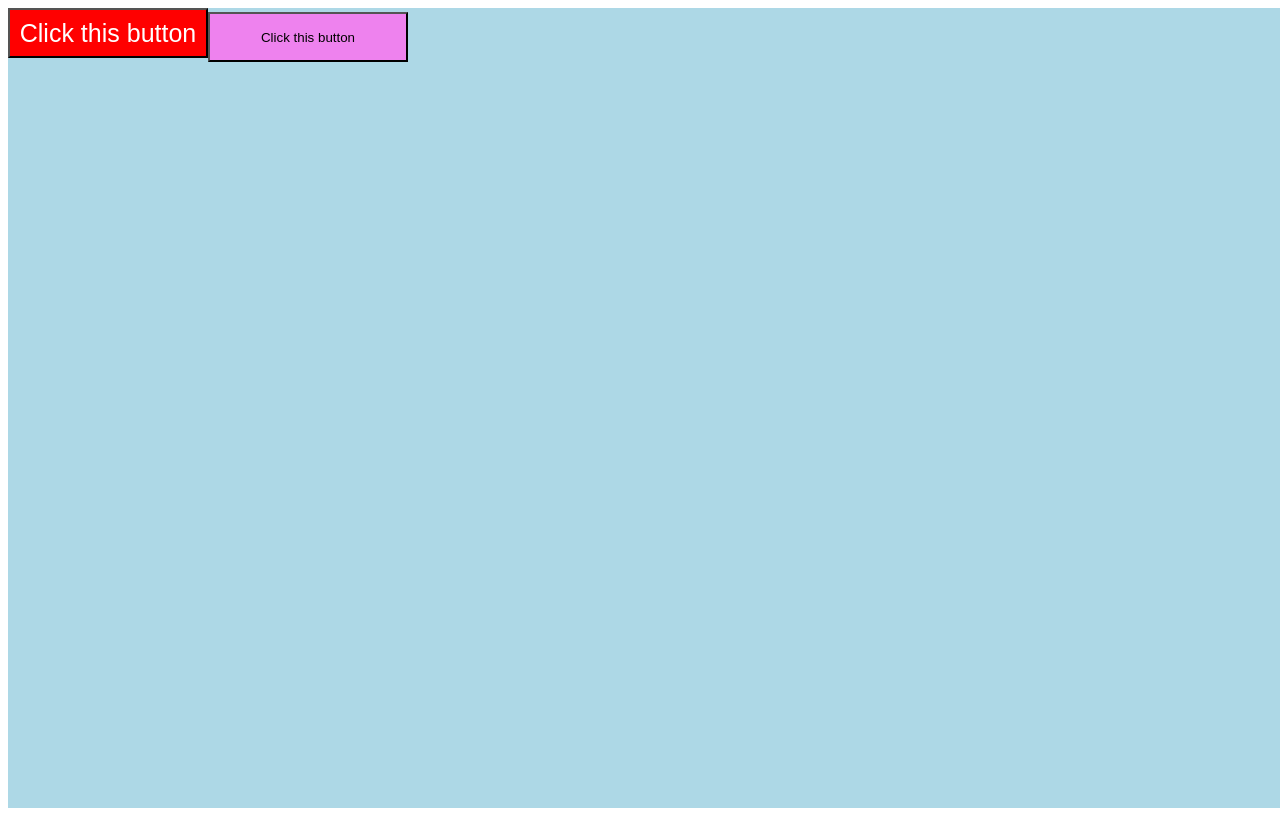
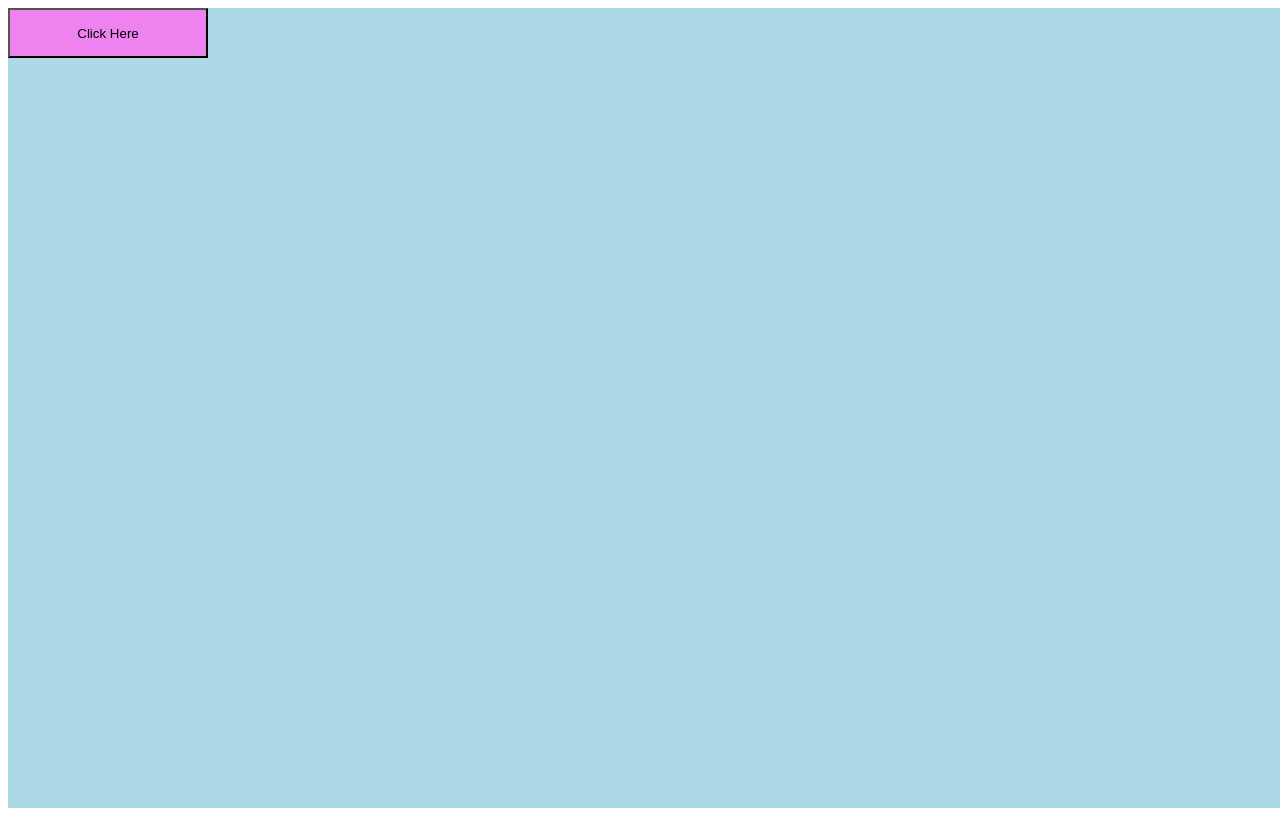
Before and after one commit to gojanedoe/styled-components-practice, a React (Create React App) app: page / in a window 1280 px wide. Built offline with nearby package versions, Linux system fonts and the light colour scheme.

Commit message:
Separate out button component from styled component

```diff
--- a/src/App.js
+++ b/src/App.js
@@ -1,13 +1,13 @@
-import { Button, ButtonLabel } from "./Components/Button.style";
+import { StyledButton } from "./Components/Button.style";
 import { AppContainer } from "./Components/Container.style";
 
 function App() {
   return (
     <AppContainer>
-      <Button backgroundColor="red">
-        <ButtonLabel>Click this button</ButtonLabel>
-      </Button>
-      <Button backgroundColor="violet">Click this button</Button>
+      <StyledButton
+        buttonLabel="Click Here"
+        backgroundColor="violet"
+      ></StyledButton>
     </AppContainer>
   );
 }
--- /dev/null
+++ b/src/Components/Button.js
@@ -0,0 +1,7 @@
+import React from "react";
+
+function Button({ className, buttonLabel }) {
+  return <button className={className}> {buttonLabel} </button>;
+}
+
+export default Button;
--- a/src/Components/Button.style.js
+++ b/src/Components/Button.style.js
@@ -1,6 +1,7 @@
 import styled from "styled-components";
+import Button from "./Button";
 
-export const Button = styled.button`
+export const StyledButton = styled(Button)`
   width: 200px;
   height: 50px;
   background-color: ${(props) => props.backgroundColor};
```
